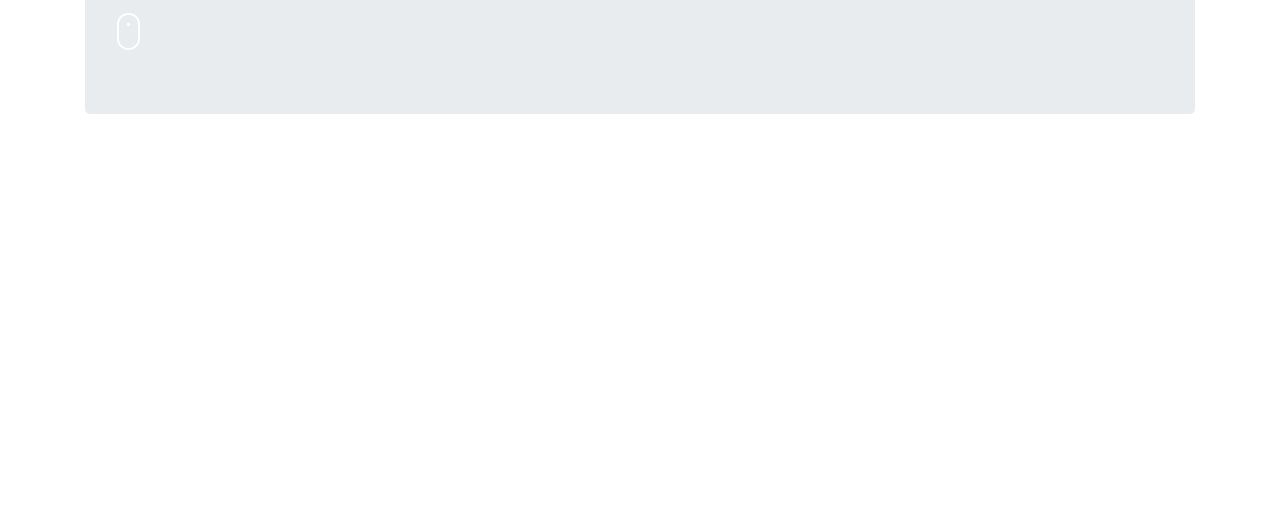
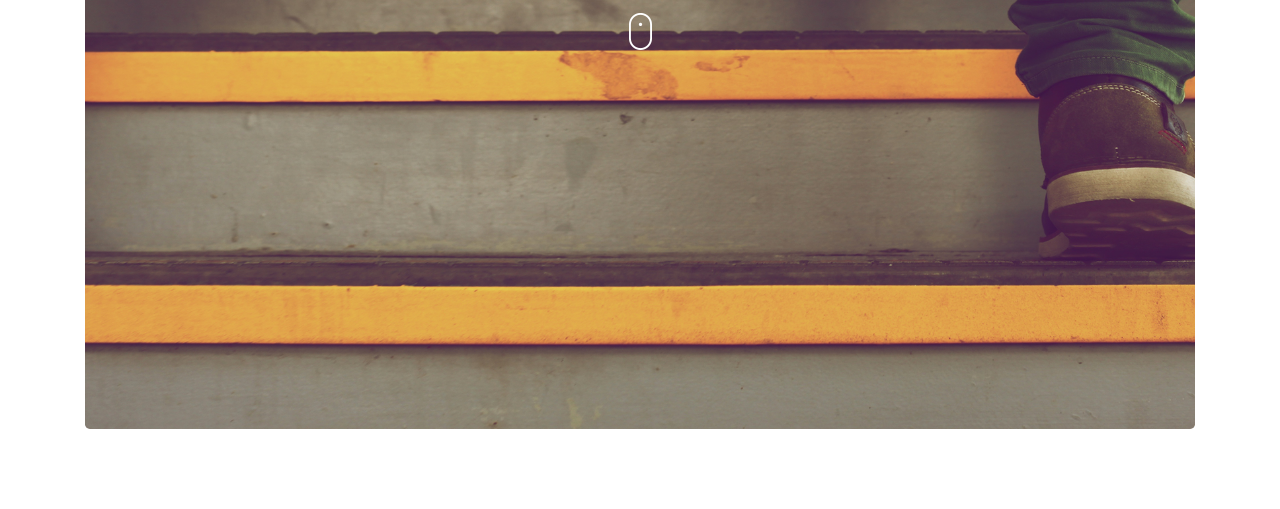
Before and after one commit to mornicamwende/delani-studio, a plain HTML site: page index.html in a window 1280 px wide. Shown: the part 291-800 px from the top of the page. Drawn offline with nearby package versions, Linux system fonts and the light colour scheme; files that its build step writes are made by us from their sources.

Commit message:
add styles to our page

```diff
--- a/css/styles.css
+++ b/css/styles.css
@@ -0,0 +1,7 @@
+.head {
+    background-image: url("../imgs/h_img.jpg");
+    height: 90vh;
+    background-size: cover;text-align: center;
+    color: white;
+
+}
--- a/index.html
+++ b/index.html
@@ -4,7 +4,7 @@
     <meta charset="UTF-8">
     <meta name="viewport" content="width=device-width, initial-scale=1.0">
     <title>Delani Studio</title>
-    <link rel="stylesheet" href="styles.css" type="text/css">
+    <link rel="stylesheet" href="css/styles.css" type="text/css">
     <link rel="stylesheet" href="https://stackpath.bootstrapcdn.com/bootstrap/4.5.0/css/bootstrap.min.css" integrity="sha384-9aIt2nRpC12Uk9gS9baDl411NQApFmC26EwAOH8WgZl5MYYxFfc+NcPb1dKGj7Sk" crossorigin="anonymous">
     <script src="https://code.jquery.com/jquery-3.5.1.slim.min.js" integrity="sha384-DfXdz2htPH0lsSSs5nCTpuj/zy4C+OGpamoFVy38MVBnE+IbbVYUew+OrCXaRkfj" crossorigin="anonymous"></script>
     <script src="https://cdn.jsdelivr.net/npm/popper.js@1.16.0/dist/umd/popper.min.js" integrity="sha384-Q6E9RHvbIyZFJoft+2mJbHaEWldlvI9IOYy5n3zV9zzTtmI3UksdQRVvoxMfooAo" crossorigin="anonymous"></script>
@@ -12,7 +12,7 @@
 </head>
 <body>
 <div class="container">
-  <div class="jumbotron">
+  <div class="jumbotron head">
       <img src="imgs/logo.png">
       <h1>WELCOME <br> TO DELANI STUDIO</h1>
       <p>AMAZING PEOPLE ARE MAKING AMAZING DESIGNS IN A FUN ENVIRONMENT</p>
```
